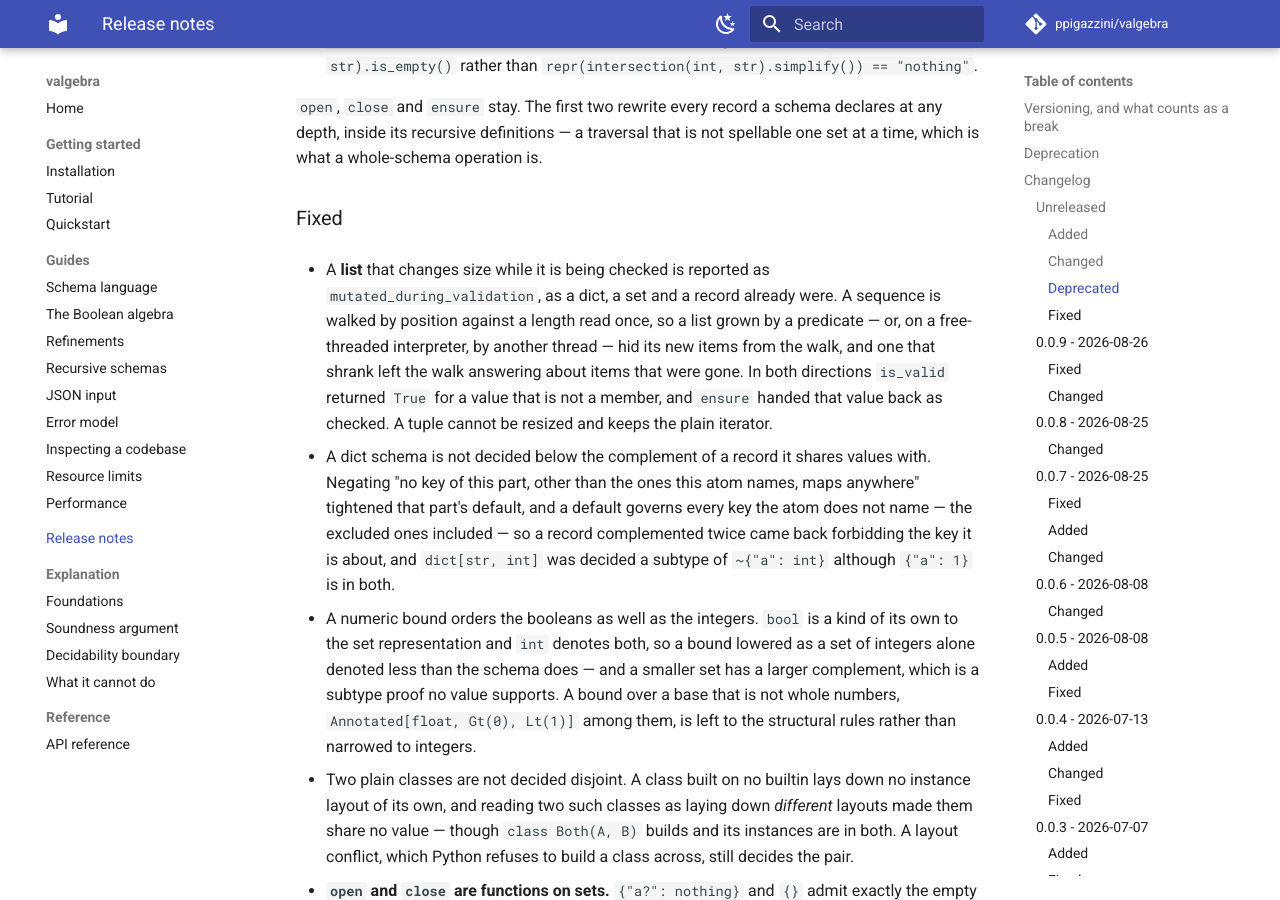
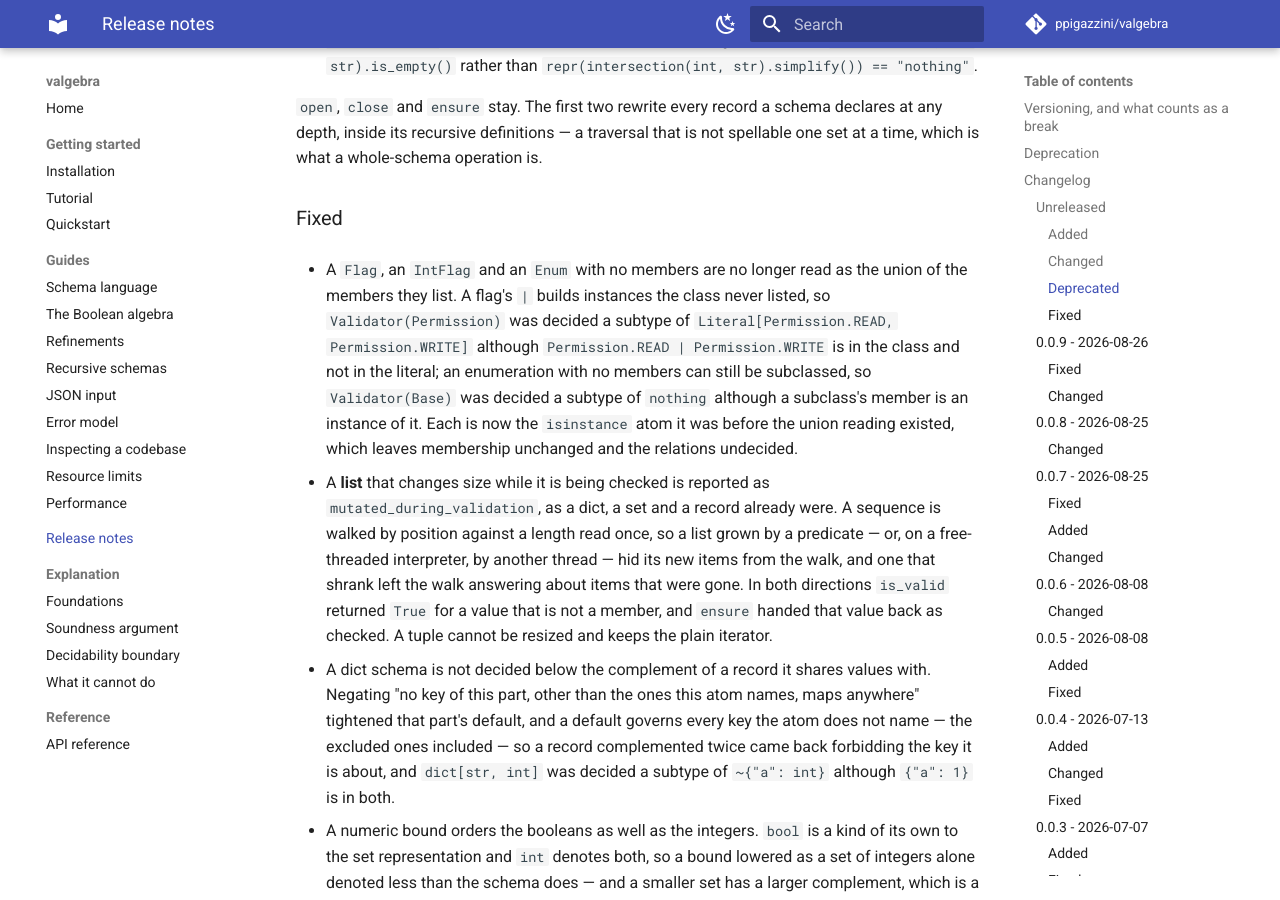
Before and after one commit to ppigazzini/valgebra, an MkDocs documentation site: the page built from docs/12-changelog.md, in a window 1280 px wide and 900 px high, scrolled down 9278 px. Built offline with MkDocs 1.6.1 and Material for MkDocs 9.7.7, drawn with Linux system fonts in a browser that asks for light colours; comment, search, counter and statistics services are not loaded.

Commit message:
fix: an enumeration is the union of its members only when it is one
`Validator(P).is_subtype_of(Literal[P.A, P.B])` was `True` for a `Flag`, and
`P.A | P.B` is the value that refutes it: `|` builds an instance of `P` that
`list(P)` never yields, so the class is strictly larger than the union of the
members it lists. `intersection(P, complement(Literal[P.A, P.B]))` admits that
value and was not decided empty, which is the same fact reached from the other
side. `Validator(Base).is_subtype_of(nothing)` was `True` for an `Enum` with no
members, refuted by a member of a subclass -- a memberless enum is exactly the
enum that can still be subclassed, which is how an enum base class is written.

The rule was recorded as three conditions: the members are fixed at class
creation, a class with any cannot be subclassed, and every instance is one of
them. The middle one is true; the outer two do not hold for those two kinds, and
the third is the conclusion rather than a condition. It now reads as four
conditions that together entail it -- an `Enum`, not a `Flag`, at least one
member, members comparing by identity -- and each exclusion is paired in
`tests/test_enums.py` with the value that would stand against dropping it.

An `IntFlag` was already refused, but by the identity check rather than for
being a flag: its members equal the integers behind them. The `Flag` test is
explicit so the reason is the one that holds, not one that happens to coincide.

A class failing any condition stays the `isinstance` atom it was before the
union reading existed. That costs completeness and nothing else: every kind
still answers membership, and `test_every_refused_kind_still_answers_membership`
holds that.

```diff
--- a/CHANGELOG.md
+++ b/CHANGELOG.md
@@ -76,8 +76,8 @@ answer of its own, or a repair to a change not yet released.
 - fix: the changelog ledger survives the window a release passes through -- internal
 - fix: an unanchored ignore rule hid the frontend's test module -- internal
 - fix: report a list that resizes under the walk, as a dict already is
-- fix: the local gate refuses an expression it cannot fill -- internal
-- test: every ledger fails on the defect it exists to catch -- internal
+- fix: a test that names a script as a subject is not a lane that runs it -- internal
+- fix: an enumeration is the union of its members only when it is one
 
 -->
 
@@ -493,6 +493,16 @@ answer of its own, or a repair to a change not yet released.
   not spellable one set at a time, which is what a whole-schema operation is.
 
 ### Fixed
+
+- A `Flag`, an `IntFlag` and an `Enum` with no members are no longer read as the
+  union of the members they list. A flag's `|` builds instances the class never
+  listed, so `Validator(Permission)` was decided a subtype of
+  `Literal[Permission.READ, Permission.WRITE]` although
+  `Permission.READ | Permission.WRITE` is in the class and not in the literal; an
+  enumeration with no members can still be subclassed, so `Validator(Base)` was
+  decided a subtype of `nothing` although a subclass's member is an instance of
+  it. Each is now the `isinstance` atom it was before the union reading existed,
+  which leaves membership unchanged and the relations undecided.
 
 - A **list** that changes size while it is being checked is reported as
   `mutated_during_validation`, as a dict, a set and a record already were. A
--- a/docs/15-decidability.md
+++ b/docs/15-decidability.md
@@ -65,11 +65,21 @@ conservative](#sound-but-conservative)).
   so two of its members are two values and a meet of them is empty. An `IntEnum`
   says otherwise: its members equal the integers they carry, and a meet of two of
   them stays conservative.
-- **An enumeration against the union of its members.** They are fixed when the
-  class is created, a class with any member cannot be subclassed, and every
-  instance is one of them -- so `Colour` and `Literal[Colour.RED,
-  Colour.GREEN]` are one set, decided in both directions. The class is still
-  what `repr` prints and what a failure names.
+- **An enumeration against the union of its members**, when every instance of
+  the class really is one of them: an `Enum` that is not a `Flag`, carrying at
+  least one member, whose members compare by identity. Then `Colour` and
+  `Literal[Colour.RED, Colour.GREEN]` are one set, decided in both directions;
+  the class is still what `repr` prints and what a failure names. The three
+  exclusions are each a value that would stand against the union:
+
+  | kind | the value it admits that `list(cls)` never yields |
+  |---|---|
+  | `Flag`, `IntFlag` | `P.A \| P.B` -- `\|` builds instances the class never listed |
+  | an `Enum` with no members | a member of a subclass, since a memberless enum can still be subclassed |
+  | `IntEnum`, `StrEnum` | nothing new, but its members equal the values behind them, so two of them are not two values |
+
+  Each stays the `isinstance` atom it was, which is sound for every enumeration
+  and merely less complete.
 - **Refinements.** A refinement is a subtype of its base and of a refinement with
   looser bounds — a tighter numeric or length bound entails a looser one, not only
   a verbatim-contained constraint set; a bound conjunction that cannot be satisfied
```
Also changed, not shown: docs/dev/02-decision.md (+28 -0 lines), 3 other files.
